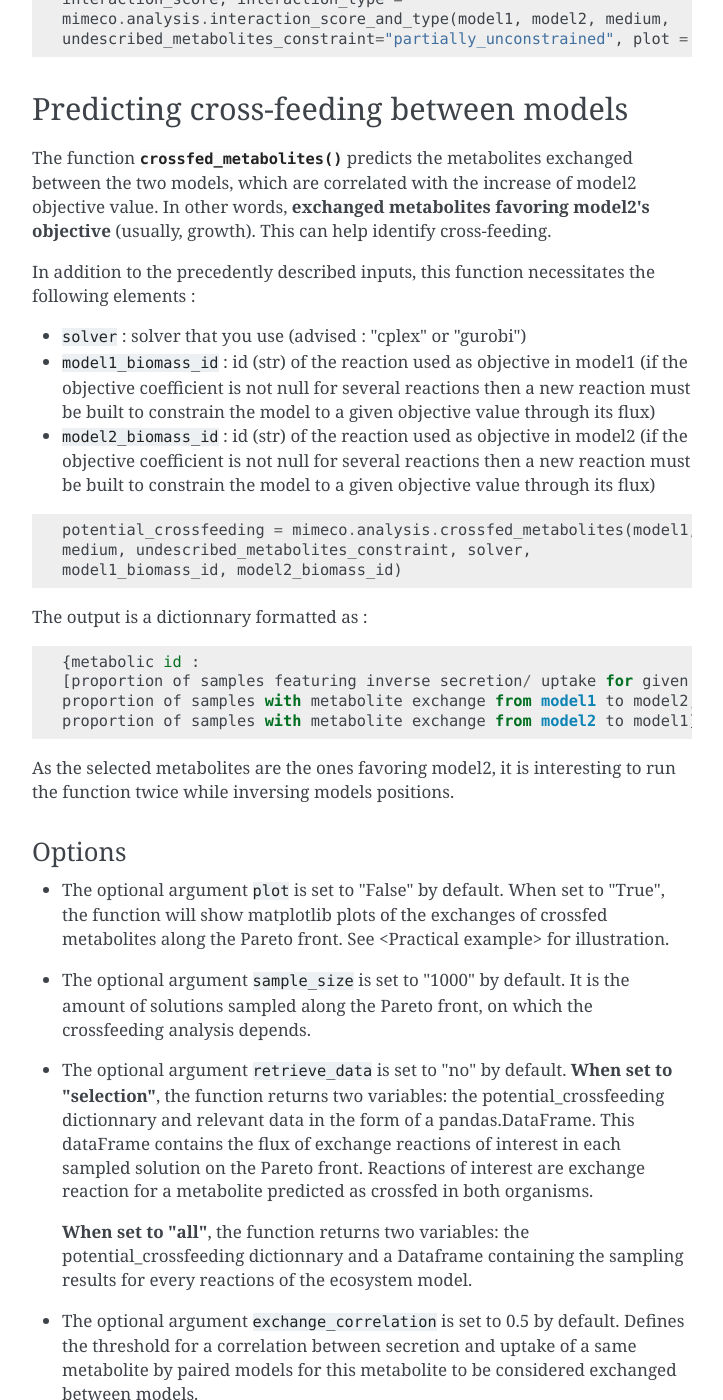
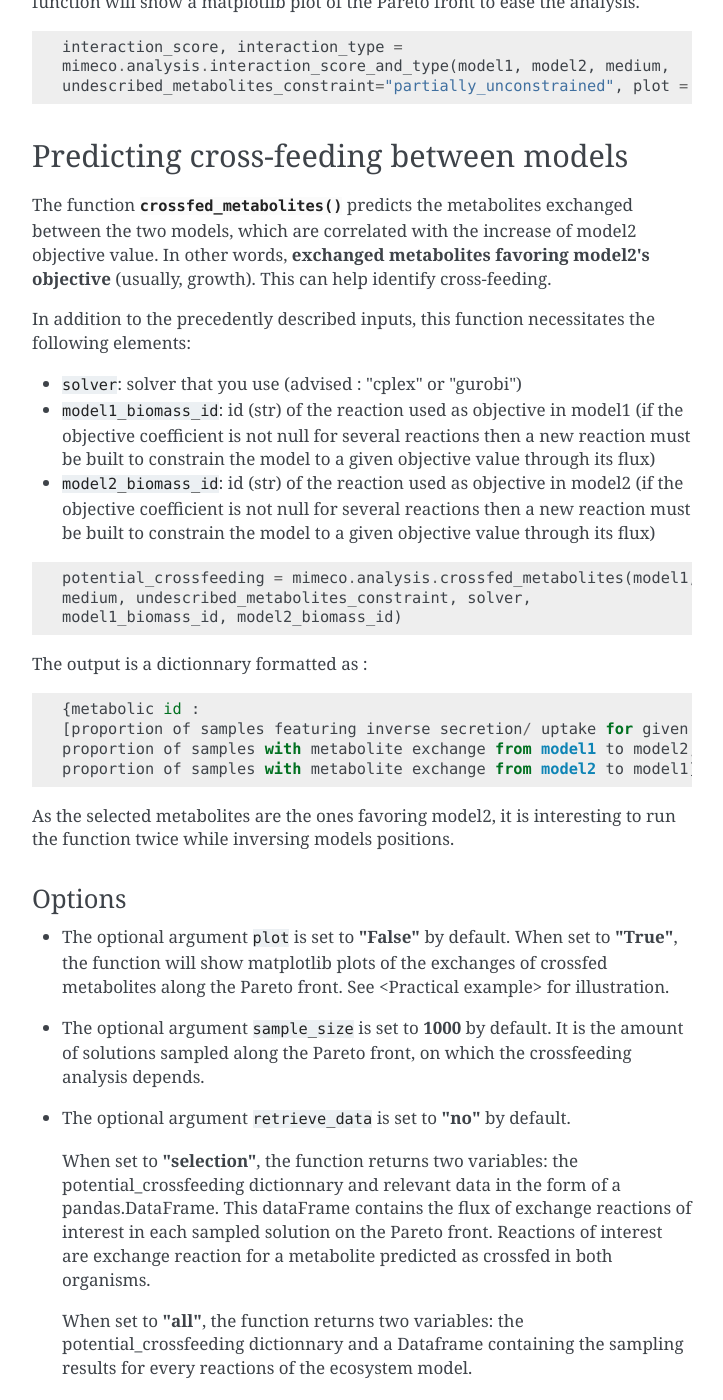
Before and after one commit to Anna-cell/mimeco, a Sphinx documentation site: the page built from doc/global_usage.rst, in a window 1280 px wide and 1400 px high, scrolled down 1778 px. Shown: the whole window, without its empty margins (388-1111 px from the left). Built offline with Sphinx 7.4.7, drawn with Linux system fonts in a browser that asks for light colours; some of the changed text lies outside the part shown.

```diff
--- a/README.rst
+++ b/README.rst
@@ -1,10 +1,11 @@
-/MIMEco : Metabolic Interaction Modeling in Ecosystems
+MIMEco : Metabolic Interaction Modeling in Ecosystems
 =======================================================
 
 MIMEco is python package that explores communities metabolic interactions using multi-objective linear programming on GEnome-scale Metabolic models (GEMs).
 This tool automates the inference of interaction type, interaction score and exchanged metablites between two models in a given condition.
 
 The concept of the methodology is described in Lambert, A., Budinich, M., Mahé, M., Chaffron, S., & Eveillard, D. (2024). Community metabolic modeling of host-microbiota interactions through multi-objective optimization. Iscience, 27(6). (http://doi.org/10.1016/j.isci.2024.110092)
+
 Note : A technical note dedicated to this package will be published
 
 .. image:: mimeco/resources/MIMEco_logo.png
@@ -20,7 +21,7 @@ Dependancies
 ~~~~~~~~~~~~~
 
 To use MIMEco, you will need to download a solver, preferably CPLEX or gurobi. Both are free for academics, but require to get a license to be used at full capacity.
-A tutorial on how to make gurobi work with mimeco is written in the `documentation <https://mimeco.readthedocs.io/en/latest/>`_
+A tutorial on how to make gurobi work with mimeco is written in the `documentation <https://mimeco.readthedocs.io/en/latest/installation.html#installing-gurobi>`_
 
 Installation
 ~~~~~~~~~~~~~
--- a/doc/global_usage.rst
+++ b/doc/global_usage.rst
@@ -80,14 +80,14 @@ Predicting cross-feeding between models
 The function :py:func:`crossfed_metabolites()` predicts the metabolites exchanged between the two models, which are correlated with the increase of model2 objective value.
 In other words, **exchanged metabolites favoring model2's objective** (usually, growth). This can help identify cross-feeding.
 
-In addition to the precedently described inputs, this function necessitates the following elements :
+In addition to the precedently described inputs, this function necessitates the following elements:
 
-* ``solver`` : solver that you use (advised : "cplex" or "gurobi")
+* ``solver``: solver that you use (advised : "cplex" or "gurobi")
 
-* ``model1_biomass_id`` : id (str) of the reaction used as objective in model1 (if the objective coefficient is not null for several
+* ``model1_biomass_id``: id (str) of the reaction used as objective in model1 (if the objective coefficient is not null for several
   reactions then a new reaction must be built to constrain the model to a given objective value through its flux)
 
-* ``model2_biomass_id`` : id (str) of the reaction used as objective in model2 (if the objective coefficient is not null for several
+* ``model2_biomass_id``: id (str) of the reaction used as objective in model2 (if the objective coefficient is not null for several
   reactions then a new reaction must be built to constrain the model to a given objective value through its flux)
 
 .. code-block:: python
@@ -110,16 +110,18 @@ As the selected metabolites are the ones favoring model2, it is interesting to r
 Options
 ~~~~~~~
 
-* The optional argument ``plot`` is set to "False" by default. When set to "True", the function will show matplotlib plots of the exchanges of crossfed metabolites along the Pareto front. See <Practical example> for illustration.
+* The optional argument ``plot`` is set to **"False"** by default. When set to **"True"**, the function will show matplotlib plots of the exchanges of crossfed metabolites along the Pareto front. See <Practical example> for illustration.
 
-* The optional argument ``sample_size`` is set to "1000" by default. It is the amount of solutions sampled along the Pareto front, on which the crossfeeding analysis depends.
+* The optional argument ``sample_size`` is set to **1000** by default. It is the amount of solutions sampled along the Pareto front, on which the crossfeeding analysis depends.
 
-* The optional argument ``retrieve_data`` is set to "no" by default. **When set to "selection"**, the function
+* The optional argument ``retrieve_data`` is set to **"no"** by default.
+
+  When set to **"selection"**, the function
   returns two variables: the potential_crossfeeding dictionnary and relevant data in the form of a pandas.DataFrame.
   This dataFrame contains the flux of exchange reactions of interest in each sampled solution on the Pareto front.
   Reactions of interest are exchange reaction for a metabolite predicted as crossfed in both organisms.
 
-  **When set to "all"**, the function returns two variables: the potential_crossfeeding dictionnary and a Dataframe containing the sampling results for every reactions of the ecosystem model.
+  When set to **"all"**, the function returns two variables: the potential_crossfeeding dictionnary and a Dataframe containing the sampling results for every reactions of the ecosystem model.
 
 * The optional argument ``exchange_correlation`` is set to 0.5 by default. Defines the threshold for a correlation between secretion and uptake of a same metabolite by paired models for this metabolite to be considered exchanged between models.
 
--- a/mimeco/__init__.py
+++ b/mimeco/__init__.py
@@ -1,3 +1,2 @@
 import mimeco.utils
 import mimeco.enterocyte_specific_utils
-import mimceo.analyis
--- a/pyproject.toml
+++ b/pyproject.toml
@@ -4,7 +4,7 @@ build-backend = "setuptools.build_meta"
 
 [project]
 name = "mimeco"
-version = "0.1.9"
+version = "0.1.12"
 authors = [
     {name = "Anna LAMBERT", email = "anna.lambert@univ-nantes.fr"},
 ]
```
Also changed, not shown: other parts of doc/global_usage.rst (+2 -2 lines), doc/installation.rst (+17 -15 lines), 5 other files.
